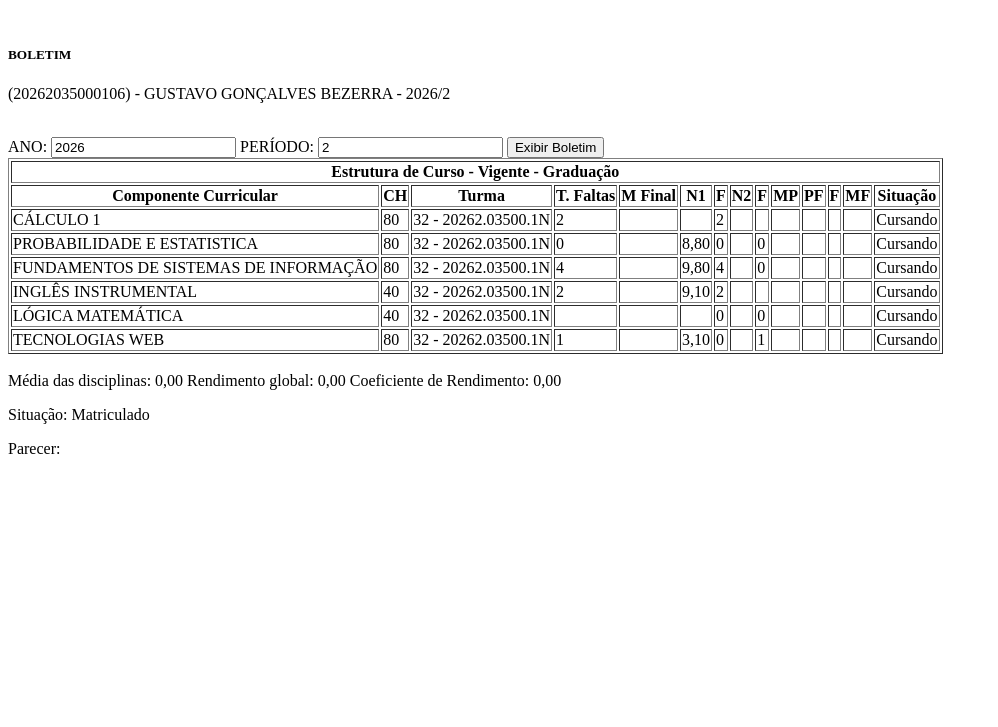
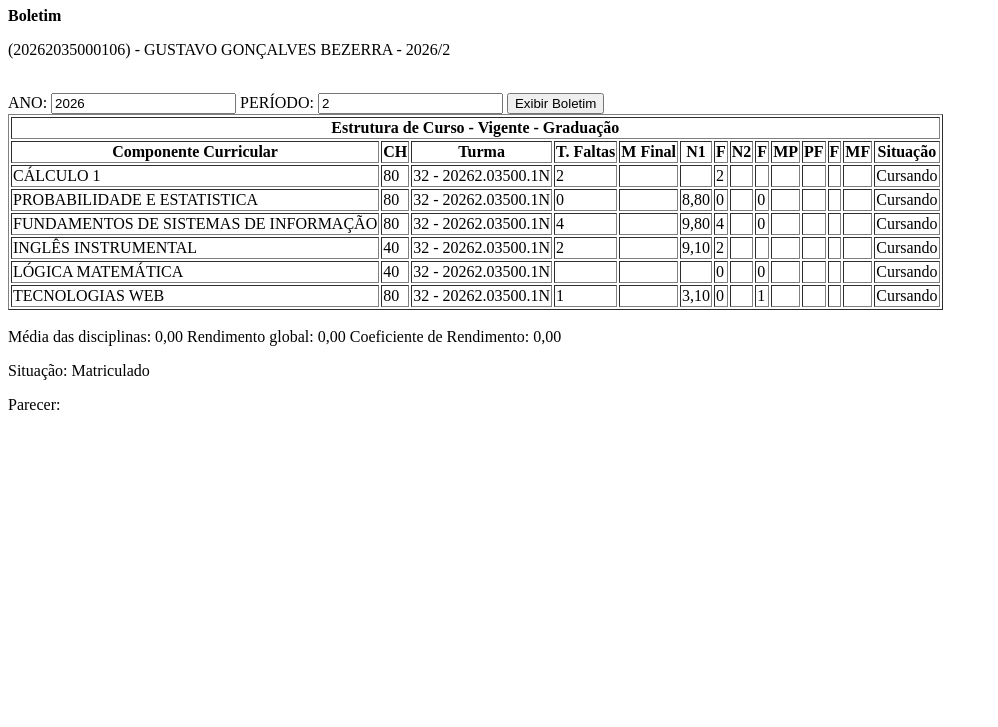
Before and after one commit to GustavoGB07/Boletim, a plain HTML site: page index.html in a window 1280 px wide. Shown: the part 73-800 px from the top of the page, without its empty margins (0-998 px from the left). Drawn offline with Linux system fonts and the light colour scheme.

Commit message:
Update index.html

```diff
--- a/index.html
+++ b/index.html
@@ -7,8 +7,7 @@
 </head>
 <body>
     <h1>Boletim</h1>
-    <br>
-    <h5>BOLETIM</h5>
+    <p><strong>Boletim</strong></p>
     <p>(20262035000106) - GUSTAVO GONÇALVES BEZERRA - 2026/2</p>
     <br>
 
```
